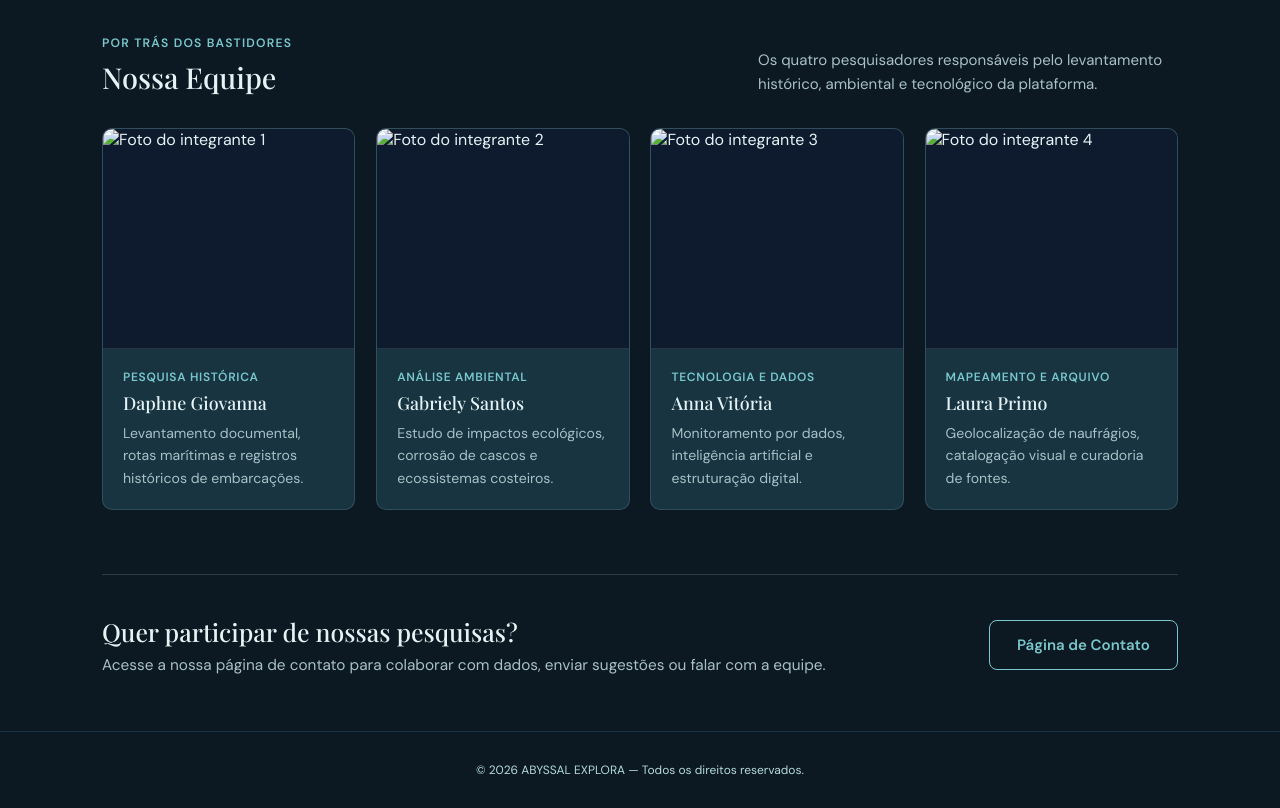
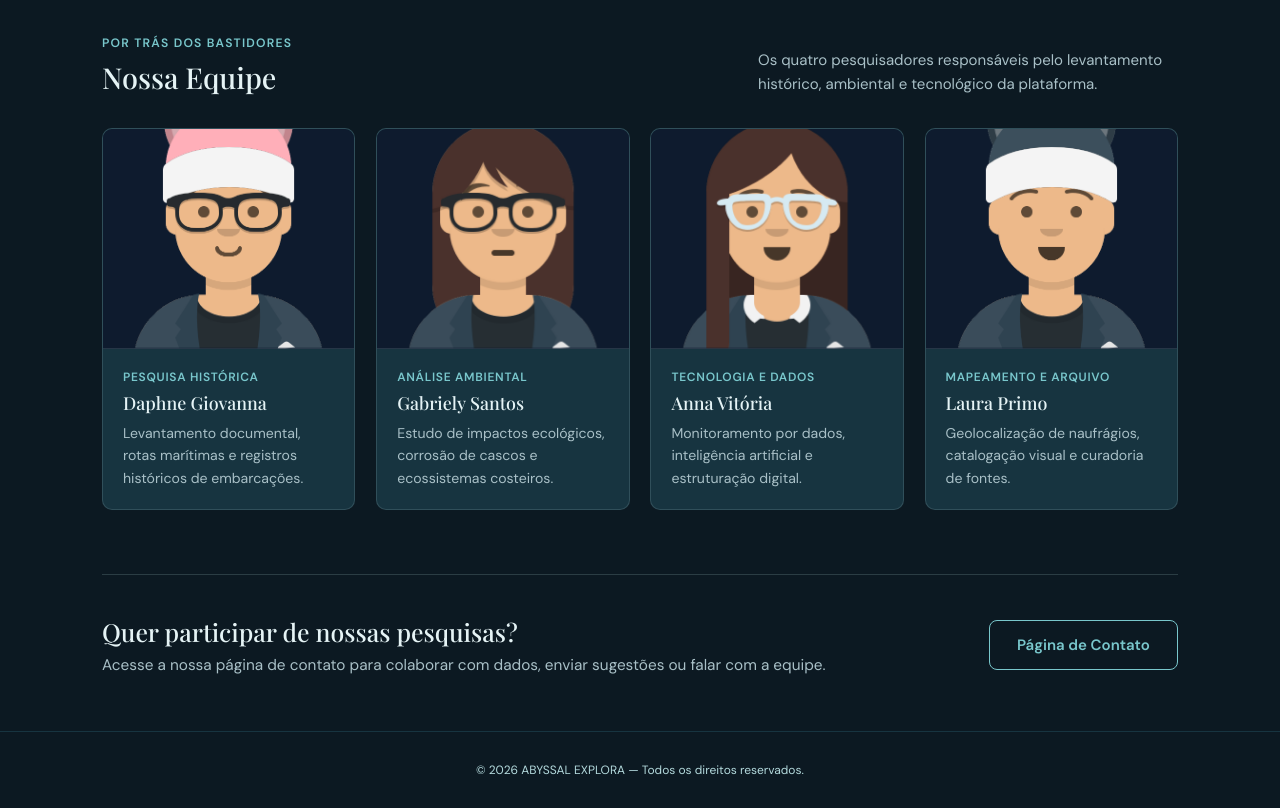
Before and after one commit to Daphh321/Sites-, a plain HTML site: page sobre.html in a window 1280 px wide. Shown: the part 960-1768 px from the top of the page. Drawn offline with nearby package versions, Linux system fonts and the light colour scheme.

Commit message:
Fix HTML structure and update favicon path

```diff
--- a/sobre.html
+++ b/sobre.html
@@ -11,7 +11,7 @@
     <link rel="preconnect" href="https://fonts.googleapis.com">
     <link rel="preconnect" href="https://fonts.gstatic.com" crossorigin>
 
-     <link rel="icon" type="png" href="imagens/favicon (2).png">
+     <link rel="icon" type="png" href="favicon (2).png">
     <link href="https://fonts.googleapis.com/css2?family=DM+Sans:wght@400;500;600&family=Playfair+Display:wght@400;500;600&display=swap" rel="stylesheet">
 </head>
 
@@ -74,7 +74,7 @@
             <div class="grade-equipe-quatro">
                 <article class="ficha-profissional">
                     <div class="retrato-profissional">
-                        <img src="imagens/daphh.png" alt="Foto do integrante 1">
+                        <img src="daphh.png" alt="Foto do integrante 1">
                     </div>
                     <div class="dados-profissional">
                         <span class="cargo-profissional">Pesquisa Histórica</span>
@@ -85,7 +85,7 @@
 
                 <article class="ficha-profissional">
                     <div class="retrato-profissional">
-                        <img src="imagens/Varoa.png" alt="Foto do integrante 2">
+                        <img src="Varoa.png" alt="Foto do integrante 2">
                     </div>
                     <div class="dados-profissional">
                         <span class="cargo-profissional">Análise Ambiental</span>
@@ -96,7 +96,7 @@
 
                 <article class="ficha-profissional">
                     <div class="retrato-profissional">
-                        <img src="imagens/Annna.png" alt="Foto do integrante 3">
+                        <img src="Annna.png" alt="Foto do integrante 3">
                     </div>
                     <div class="dados-profissional">
                         <span class="cargo-profissional">Tecnologia e Dados</span>
@@ -107,7 +107,7 @@
 
                 <article class="ficha-profissional">
                     <div class="retrato-profissional">
-                        <img src="imagens/lAURA.png" alt="Foto do integrante 4">
+                        <img src="lAURA.png" alt="Foto do integrante 4">
                     </div>
                     <div class="dados-profissional">
                         <span class="cargo-profissional">Mapeamento e Arquivo</span>
```
